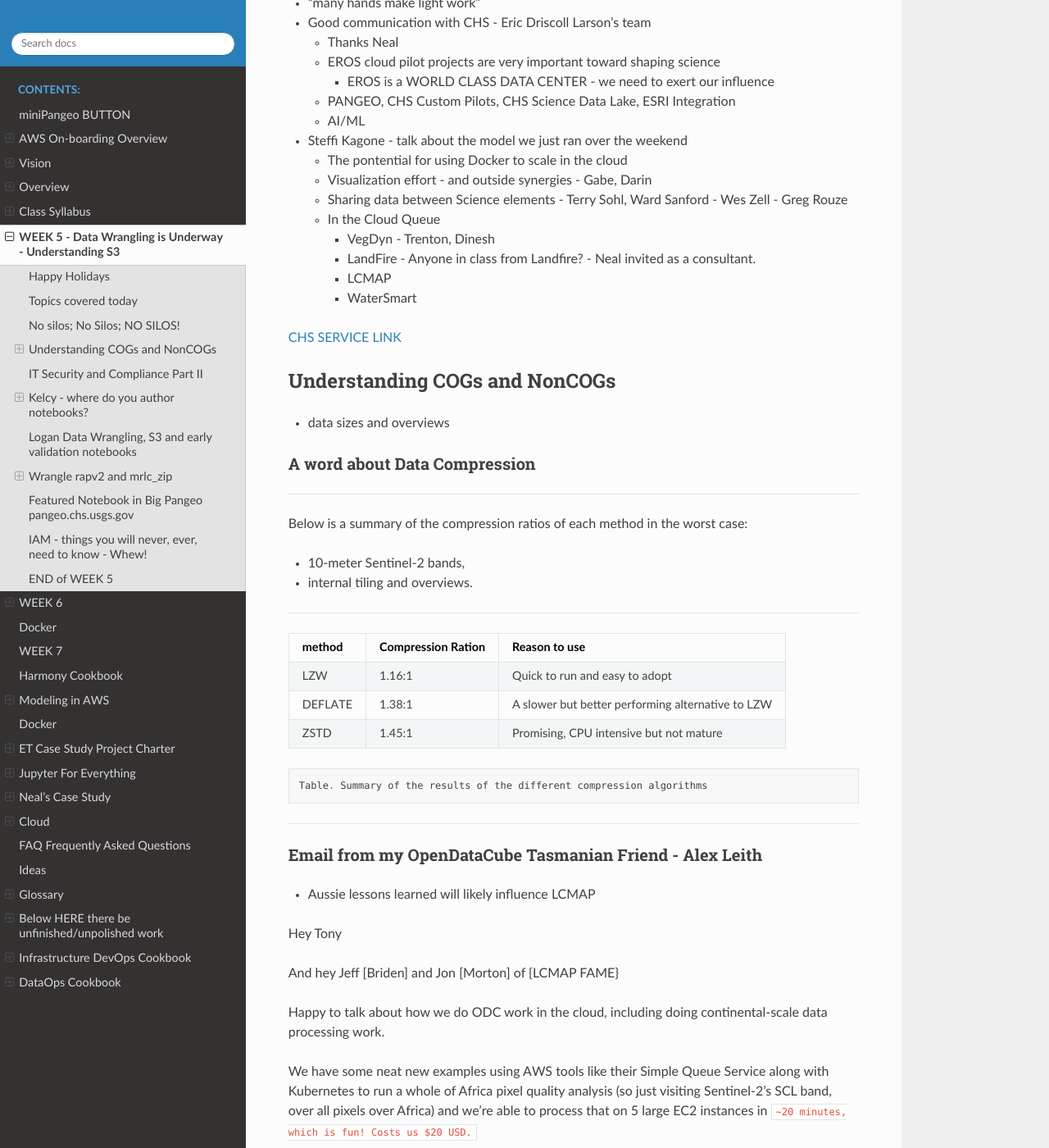
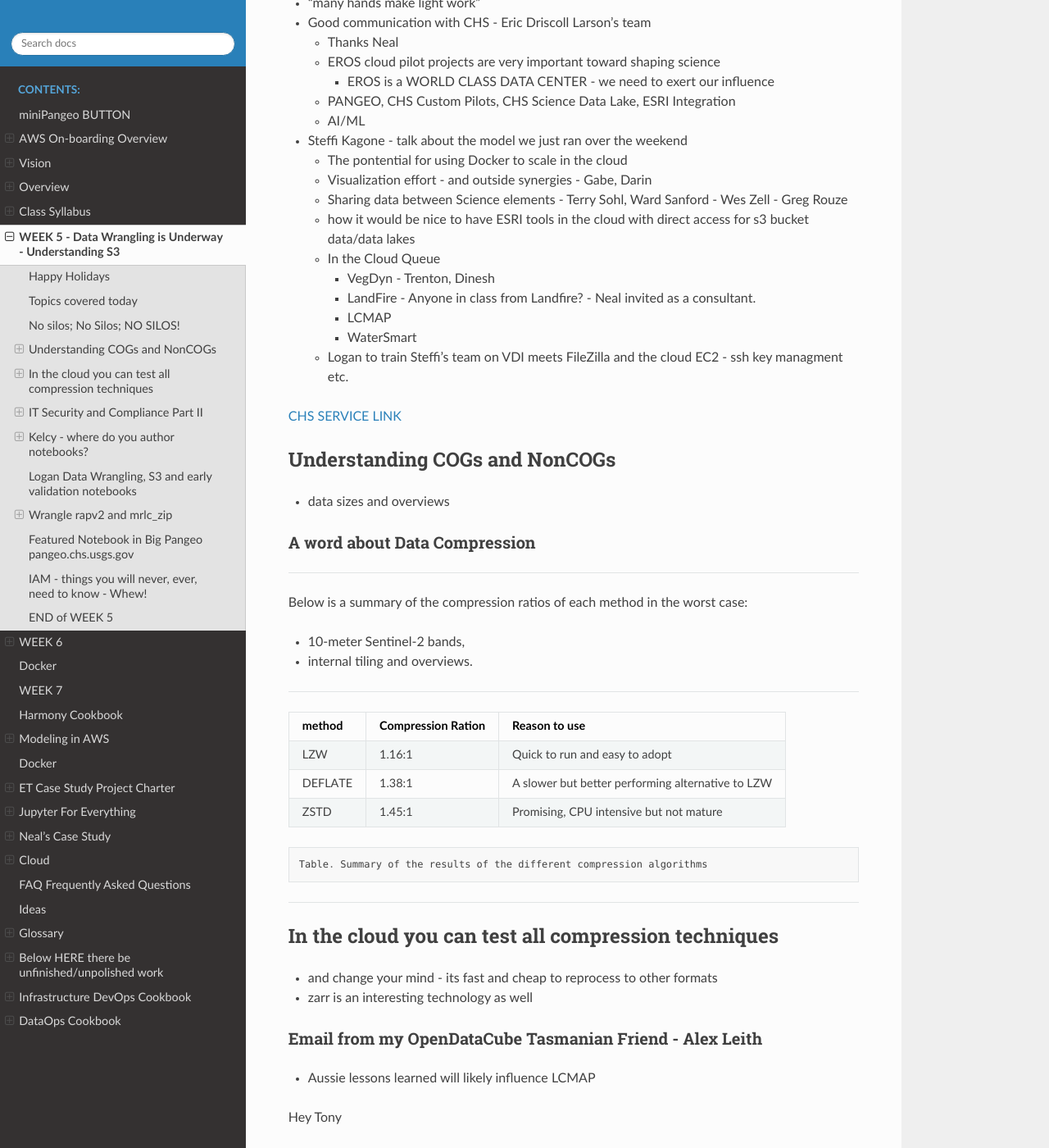
Before and after one commit to tonybutzer/harmony-docs, a Sphinx documentation site: the page built from documentation/source/05week.md, in a window 1280 px wide and 1400 px high, scrolled down 685 px. Shown: the whole window at 82% size. Built offline with Sphinx 7.4.7 and the Read the Docs theme 2.0.0, drawn with Linux system fonts in a browser that asks for light colours; pages that are not in the unit, such as notebooks, are missing from menus; some of the changed text lies outside the part shown.

Commit message:
automatic git update from Makefile

```diff
--- a/documentation/source/05week.md
+++ b/documentation/source/05week.md
@@ -32,11 +32,13 @@
     - The pontential for using Docker to scale in the cloud
     - Visualization effort - and outside synergies - Gabe, Darin
     - Sharing data between Science elements - Terry Sohl, Ward Sanford - Wes Zell - Greg Rouze
+    - how it would be nice to have ESRI tools in the cloud with direct access for s3 bucket data/data lakes
     - In the Cloud Queue
         - VegDyn - Trenton, Dinesh
         - LandFire - Anyone in class from Landfire? - Neal invited as a consultant.
         - LCMAP
         - WaterSmart
+    - Logan to train Steffi's team on VDI meets FileZilla and the cloud EC2 - ssh key managment etc.
 
 [CHS SERVICE LINK](https://taskmgr.chs.usgs.gov/servicedesk/customer/portal/10)
 
@@ -63,6 +65,10 @@
 
 ---
 
+## In the cloud you can test all compression techniques
+- and change your mind - its fast and cheap to reprocess to other formats
+- zarr is an interesting technology as well
+
 
 ### Email from my OpenDataCube Tasmanian Friend - Alex Leith
 - Aussie lessons learned will likely influence LCMAP
@@ -85,6 +91,10 @@
 
 ## IT Security and Compliance Part II
 
+### Logan and Tony - we got this
+
+### IT Security is way easier in the cloud
+
 - Paul Exter Email
     - SSM Agent and auto Updates
     - AmazonSSMManagedInstanceCore IAM Policy  attached to ec2 instances
@@ -100,11 +110,14 @@
 
 
 ## Kelcy - where do you author notebooks?
+- Answer: pangeo.cr.usgs.gov
 - Where is your S3 bucket?
 - You are working on a STAC Collection 2 Example - Right?
 
 ### IT Security Goal
 > Improve IT Security Compliance - with minor impacts to creativity, scaling and science
+
+> Keep our eyes on the mission - not the distractions
 
 ---
 
@@ -129,6 +142,11 @@
 ![](Assets/eco-custom-chs.jpg)
 
 ## Logan Data Wrangling, S3 and early validation notebooks
+
+1. Logan demonstrates - viewing buckets via the AWS Console
+1. Logan's notebook for examining a COG/nonCOG - xarray
+1. Logan's methods for scaling/resampling vs. windowing/clipping
+
 - S3 buckets view from the AWS Console
 - Quick Sanity Check of NED Data
 - in0 --> in1 (COGs) Model Ready Data Perhaps   `s3://eco-w1/in0/rapv2`; etc ....
@@ -139,7 +157,7 @@
 - https://github.com/tonybutzer/logan/blob/main/00-notebooks/00-portal-scraping/00-MRLC-Notebooks/00-data-scraping-grab-zips.ipynb
 - [LINK HERE](https://github.com/tonybutzer/logan/blob/main/00-notebooks/00-portal-scraping/00-MRLC-Notebooks/00-data-scraping-grab-zips.ipynb)
 
-### A note about pangeo forge data wrangling shared code
+### A note about PANGEO FORGE data wrangling shared code
 - Pangeo realizes that public data is slowly being organized in buckets and data wrangling still needs to be done.
 - https://medium.com/pangeo/pangeo-2-0-2bedf099582d
     - [2016 Schedule of Pangeo genesis](https://rabernat.github.io/aospy-workshop/posts/workshop-program/)
@@ -160,6 +178,8 @@
 
 ## Featured Notebook in Big Pangeo pangeo.chs.usgs.gov
 
+- I have an account in pangeo.chs.usgs.gov
+    - this is a nice capability for basic jupyter notebook training
 - Steve Labahn got a Pangeo account at the click of a button
 - This is a managed service and there are benefits - since many items are taken care of.
 - I think you can request a bucket to go with your user ???
```
